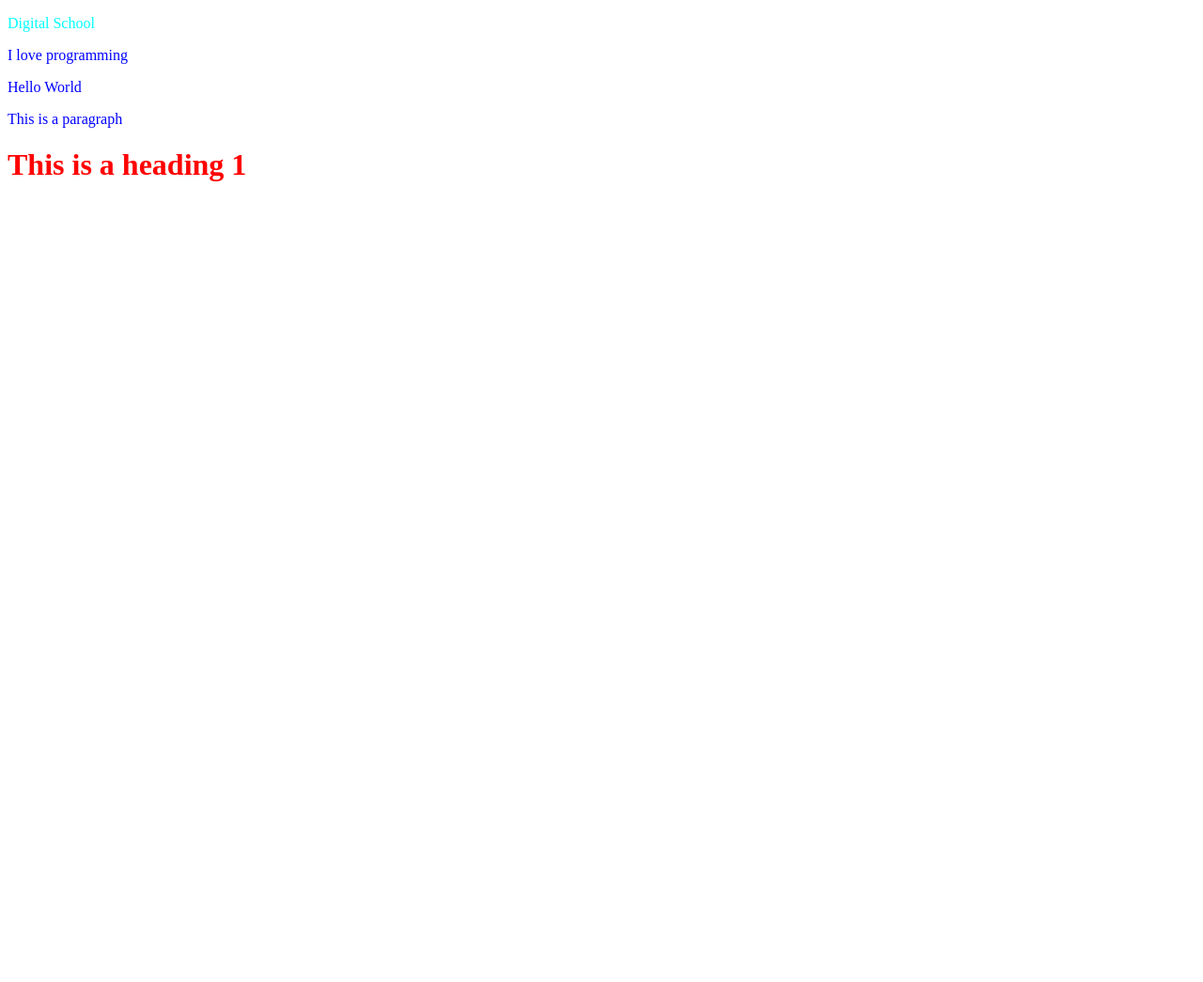
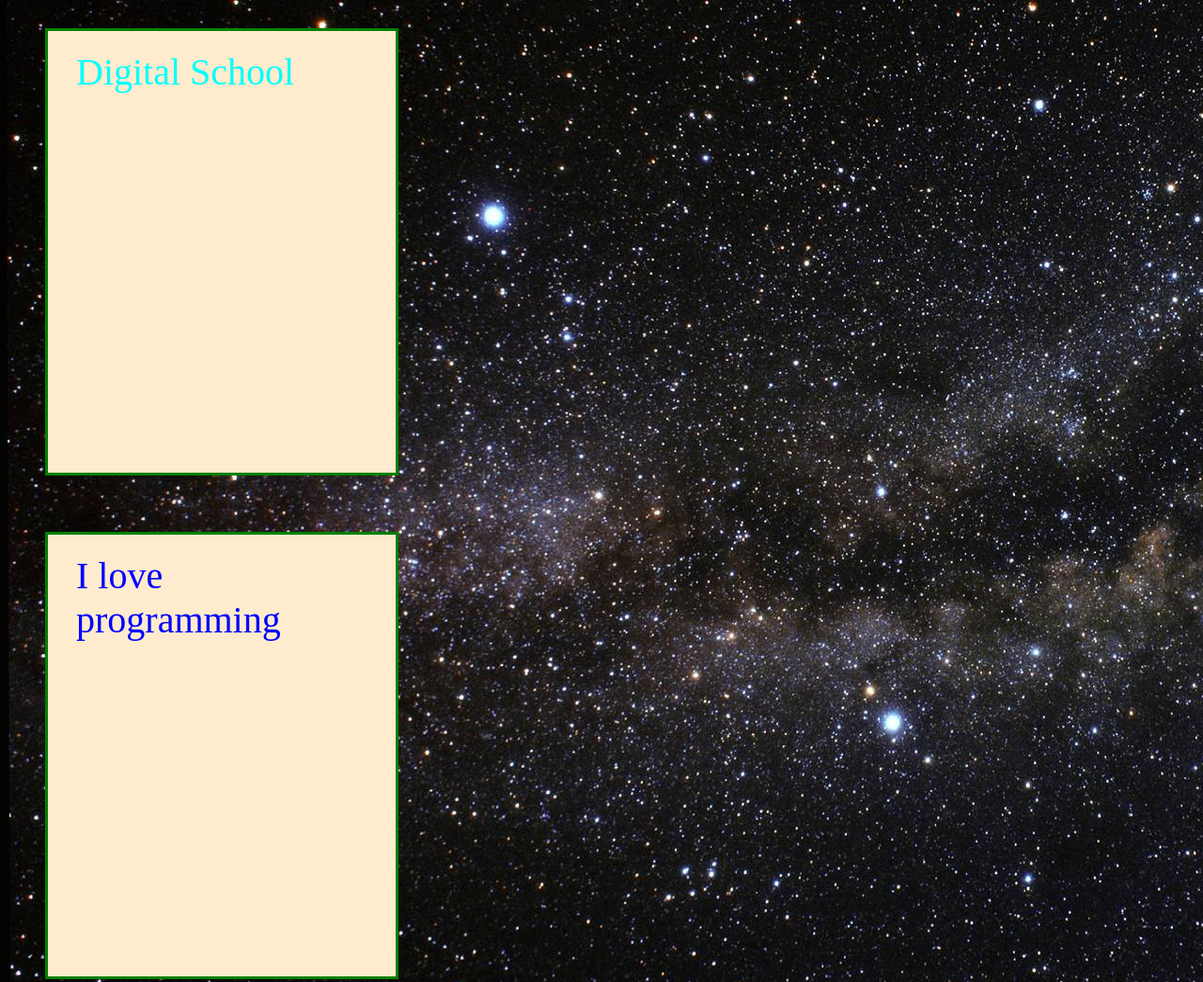
Before and after one commit to arianadigitalschool/web-advanced, a plain HTML site: page day11/index.html in a window 1280 px wide. Shown: the top 1045 px of the page at 94% size. Before the commit the page ends 800 px from the top, so only its background shows below. Drawn offline with Linux system fonts and the light colour scheme.

Commit message:
intro to css

```diff
--- a/day11/style.css
+++ b/day11/style.css
@@ -1,3 +1,22 @@
+body{
+    background: url(R.jpg);
+    /* background-size: cover; */
+}
 h1{
+    background-color: lightblue;
     color: red;
+    margin: 40px;
+    margin-top: 60px;
 }
+p{
+    background-color: blanchedalmond;
+    padding: 20px 40px 50px 30px;
+    margin-top: 30px;
+    margin-left: 40px;
+    margin-bottom: 60px;
+    margin-right: 50px;
+    width: 300px;
+    height: 400px;
+    border: 3px solid green;
+    font-size: 40px;
+}
```
Also changed, not shown: day11/R.jpg (added).
